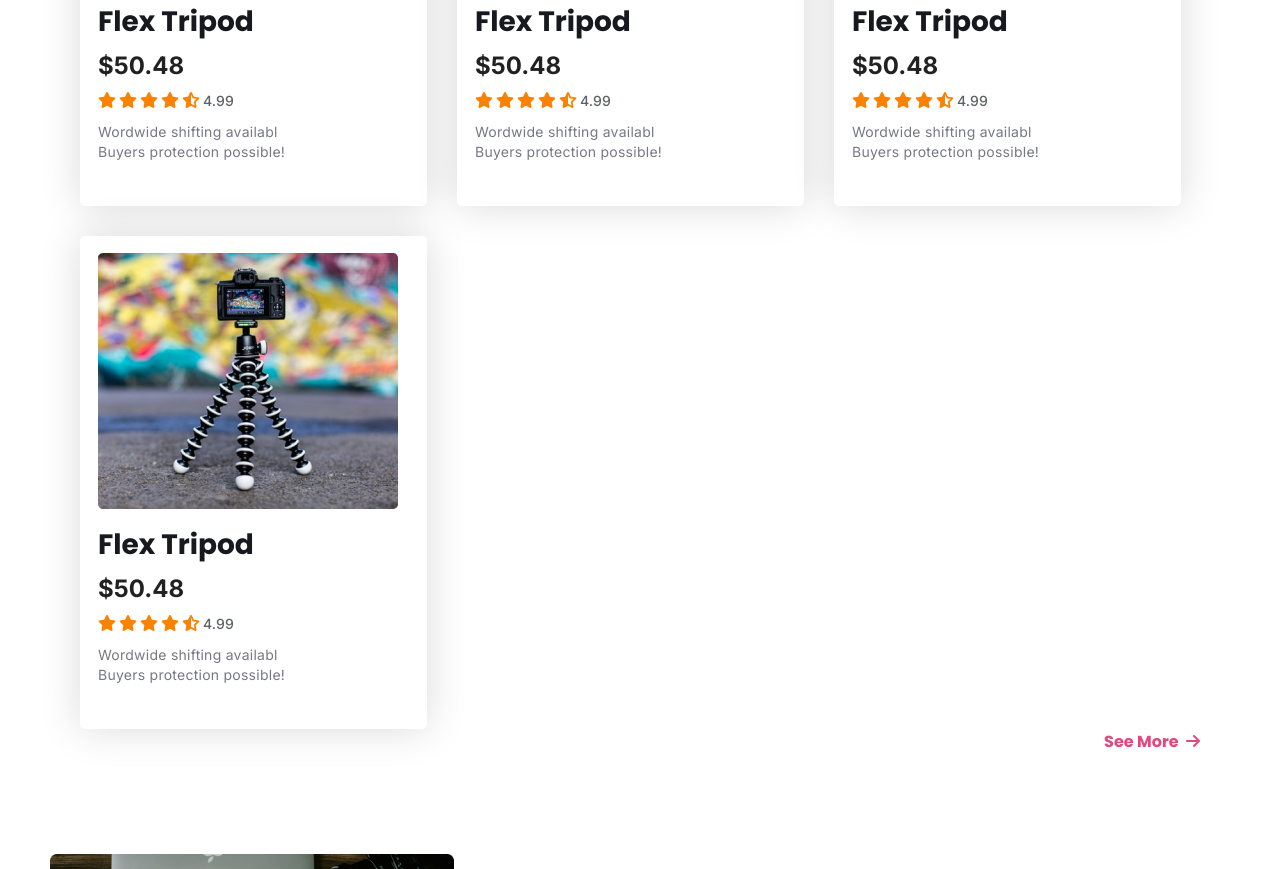
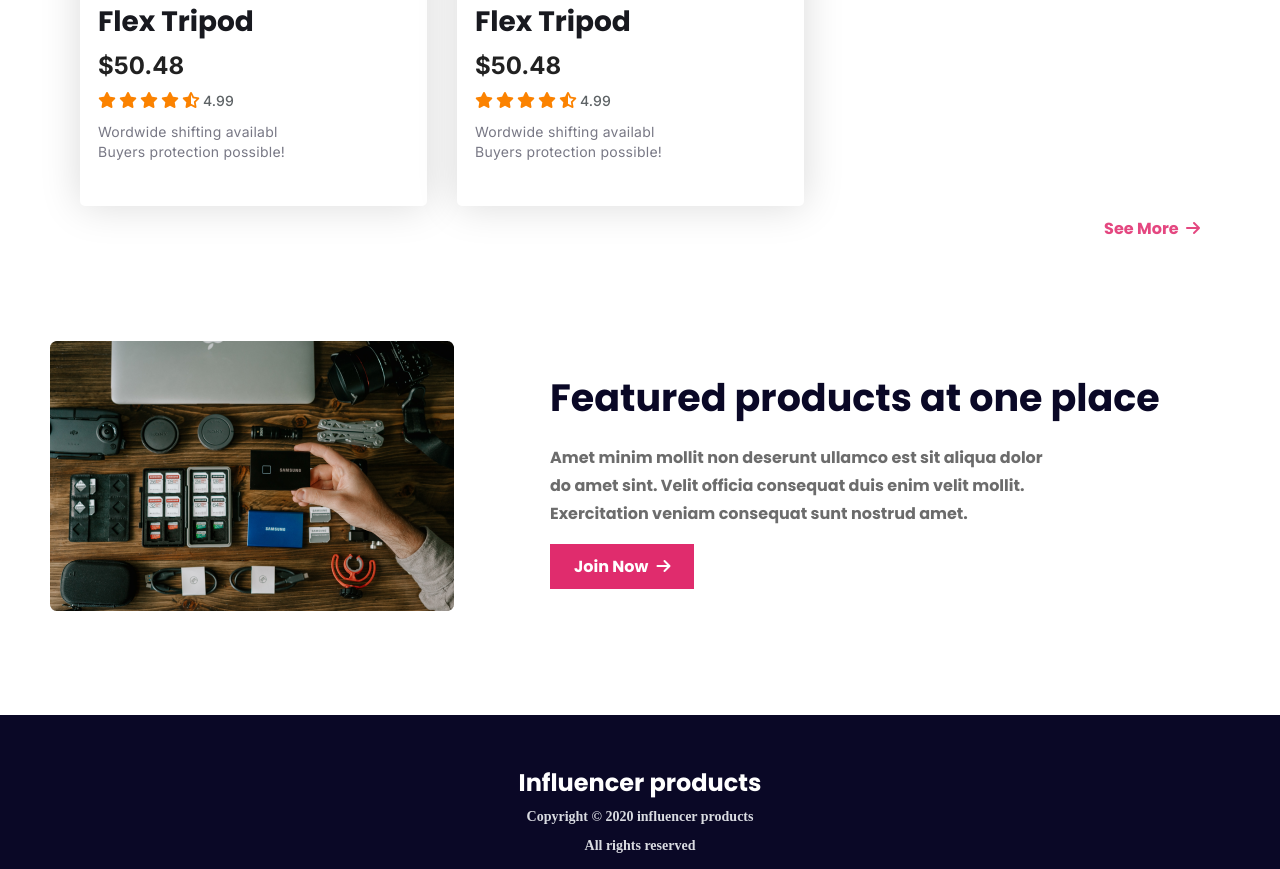
Before and after one commit to zobayerq/influencer-gear-webside, a plain HTML site: page index.html in a window 1280 px wide. Shown: the part 2290-3159 px from the top of the page. Drawn offline with nearby package versions, Linux system fonts and the light colour scheme.

Commit message:
dextop side done

```diff
--- a/index.html
+++ b/index.html
@@ -75,7 +75,7 @@
 
           <div class="card-box">
             <div class="card-box-img">
-              <img src="images/tripod.png" alt="" />
+              <img src="images/mic.png" alt="" />
             </div>
             <h4>Flex Tripod</h4>
             <h5>$50.48</h5>
@@ -88,7 +88,7 @@
           </div>
           <div class="card-box">
             <div class="card-box-img">
-              <img src="images/tripod.png" alt="" />
+              <img src="images/airpod.png" alt="" />
             </div>
             <h4>Flex Tripod</h4>
             <h5>$50.48</h5>
@@ -101,7 +101,7 @@
           </div>
           <div class="card-box">
             <div class="card-box-img">
-              <img src="images/tripod.png" alt="" />
+              <img src="images/drone.png" alt="" />
             </div>
             <h4>Flex Tripod</h4>
             <h5>$50.48</h5>
@@ -115,7 +115,7 @@
 
           <div class="card-box">
             <div class="card-box-img">
-              <img src="images/tripod.png" alt="" />
+              <img src="images/lights.png" alt="" />
             </div>
             <h4>Flex Tripod</h4>
             <h5>$50.48</h5>
@@ -129,7 +129,7 @@
 
           <div class="card-box">
             <div class="card-box-img">
-              <img src="images/tripod.png" alt="" />
+              <img src="images/action.png" alt="" />
             </div>
             <h4>Flex Tripod</h4>
             <h5>$50.48</h5>
@@ -143,7 +143,7 @@
 
           <div class="card-box">
             <div class="card-box-img">
-              <img src="images/tripod.png" alt="" />
+              <img src="images/gear.png" alt="" />
             </div>
             <h4>Flex Tripod</h4>
             <h5>$50.48</h5>
@@ -157,7 +157,7 @@
 
           <div class="card-box">
             <div class="card-box-img">
-              <img src="images/tripod.png" alt="" />
+              <img src="images/single-light.png" alt="" />
             </div>
             <h4>Flex Tripod</h4>
             <h5>$50.48</h5>
@@ -169,33 +169,6 @@
             <p>Wordwide shifting availabl Buyers protection possible!</p>
           </div>
 
-          <div class="card-box">
-            <div class="card-box-img">
-              <img src="images/tripod.png" alt="" />
-            </div>
-            <h4>Flex Tripod</h4>
-            <h5>$50.48</h5>
-            <div class="rating">
-              <i class="fa-solid fa-star"></i><i class="fa-solid fa-star"></i
-              ><i class="fa-solid fa-star"></i><i class="fa-solid fa-star"></i
-              ><i class="fa-solid fa-star-half-stroke"></i><span>4.99</span>
-            </div>
-            <p>Wordwide shifting availabl Buyers protection possible!</p>
-          </div>
-
-          <div class="card-box">
-            <div class="card-box-img">
-              <img src="images/tripod.png" alt="" />
-            </div>
-            <h4>Flex Tripod</h4>
-            <h5>$50.48</h5>
-            <div class="rating">
-              <i class="fa-solid fa-star"></i><i class="fa-solid fa-star"></i
-              ><i class="fa-solid fa-star"></i><i class="fa-solid fa-star"></i
-              ><i class="fa-solid fa-star-half-stroke"></i><span>4.99</span>
-            </div>
-            <p>Wordwide shifting availabl Buyers protection possible!</p>
-          </div>
 
 
         </div>
@@ -211,13 +184,26 @@
         <div class="dawn-box-txt">
             <h4>Featured products at one place</h4>
             <p>Amet minim mollit non deserunt ullamco est sit aliqua dolor do amet sint. Velit officia consequat duis enim velit mollit. Exercitation veniam consequat sunt nostrud amet.</p>
-            <button class="dawn-box-txt-btn btn">Join Now<i class="fa-solid fa-arrow-right"></i></button>
+            <button class="dawn-box-txt-btn btn">Join Now<i class="fa-solid fa-arrow-right"></i>   </button>
         </div>
       </div>
 
 
 
 
+
+
     </main>
+
+
+
+
+
+    <footer>
+      <h3>Influencer products</h3>
+      <h5>Copyright © 2020  influencer products</h5>
+      <p>All rights reserved</p>
+      <div>  <i class="fa-brands fa-instagram"></i> <i class="fa-brands fa-dribbble"></i>   <i class="fa-brands fa-twitter"></i>  <i class="fa-brands fa-youtube"></i> </div>
+    </footer>
   </body>
 </html>
--- a/style.css
+++ b/style.css
@@ -141,6 +141,7 @@ nav li a {
 .main-card{
     max-width: 1120px;
     margin: 0 auto;
+
 }
 .main-card h1{
     margin-top: 5px;
@@ -159,7 +160,7 @@ justify-content: center;
 
     display: flex;
     flex-wrap: wrap;
-
+    margin-bottom: 10px;
     gap: 30px;
 
 
@@ -173,6 +174,7 @@ background: #FFF;
 box-shadow: 0px 0px 40px 0px rgba(0, 0, 0, 0.15);
 
 padding: 17px 0px 0px 18px ;
+
 
 }
 .card-box-img{
@@ -302,3 +304,41 @@ line-height: 28px; /* 175% */
 .dawn-box-txt-btn{
     border-radius: 0px;
 }
+footer{
+    display: flex;
+    flex-direction: column;
+    justify-content: center;
+    align-items: center;
+    margin-top: 100px;
+    padding-top: 50px;
+    padding-bottom: 50px;
+    background-color: #0A0826;
+}
+footer h3{
+    color: #FFF;
+margin-bottom: 5px;
+font-family: 'Poppins';
+font-size: 24px;
+font-style: normal;
+font-weight: 700;
+line-height: normal;
+}
+footer h5,p{
+    margin-bottom: 5px;
+    color: var(--Text-Gray-300, #D9DBE1);
+
+font-family: 'Manrope';
+font-size: 14px;
+font-style: normal;
+font-weight: 700;
+line-height: 24px; /* 171.429% */
+}
+footer p{
+    margin-bottom: 17px;
+}
+
+ footer i{
+    margin-right: 16px;
+    color: #FFF;
+    font-size: 25px;
+ }
```
